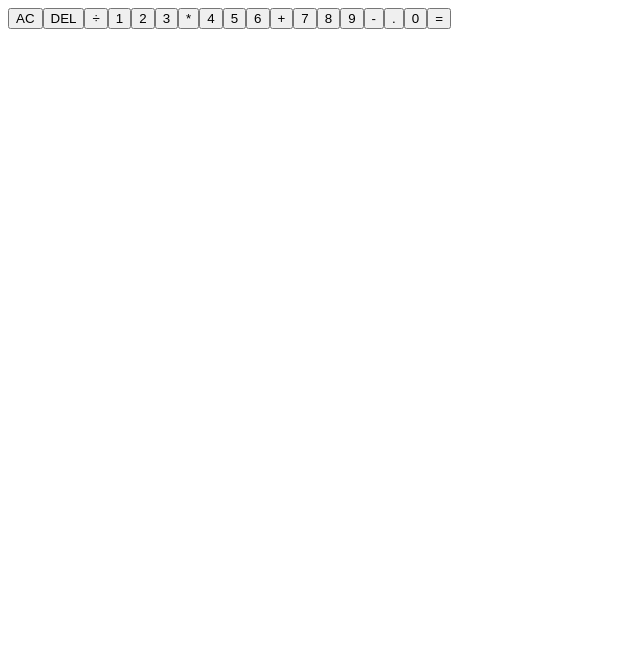
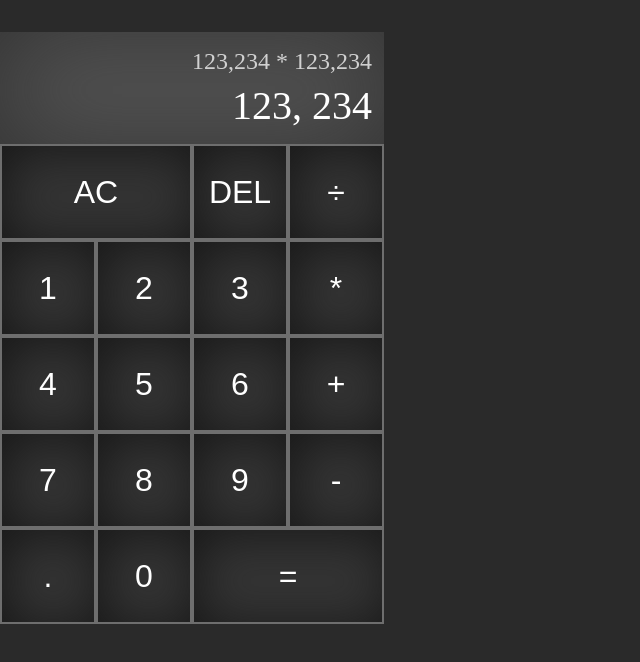
Before and after one commit to Zack1808/calculator, a React (Create React App) app: page / in a window 1280 px wide. Shown: the top 662 px of the page, without its empty margins (0-640 px from the left). Built offline with nearby package versions, Linux system fonts and the light colour scheme.

Commit message:
Added styling to the calculator

```diff
--- a/src/components/App.js
+++ b/src/components/App.js
@@ -1,4 +1,7 @@
 import React, { useState } from 'react';
+
+// importing the stylesheet
+import '../css/App.css';
 
 // Creating the App component
 const App = () => {
@@ -6,8 +9,8 @@
     return (
         <div className="calculator-grid">
             <div className="output">
-                <div className="previous-operand"></div>
-                <div className="current-operand"></div>
+                <div className="previous-operand">123,234 * 123,234</div>
+                <div className="current-operand">123, 234</div>
             </div>
             <button className="span-two">AC</button>
             <button>DEL</button>
--- /dev/null
+++ b/src/css/App.css
@@ -0,0 +1,59 @@
+*, *::before, *::after {
+    padding: 0;
+    margin: 0;
+    box-sizing: border-box;
+}
+
+body {
+    margin: 0;
+    background-color: #2a2a2a;
+}
+
+.calculator-grid {
+    display: grid;
+    margin-top: 2rem;
+    grid-template-columns: repeat(4, 6rem);
+    grid-template-rows: minmax(7rem, auto) repeat(5, 6rem);
+}
+
+.calculator-grid > button {
+    cursor: pointer;
+    font-size: 2rem;
+    color: #fff;
+    background-color: #343434;
+    box-shadow: inset 5px 5px 50px #181818;
+    border: 2px solid rgb(110, 110, 110);
+}
+
+.calculator-grid > button:hover,
+.calculator-grid > button:focus  {
+    background-color: #2b2b2b;
+    box-shadow: inset 5px 5px 50px #060606;
+}
+
+.span-two {
+    grid-column: span 2;
+}
+
+.output {
+    grid-column: 1 / -1;
+    background-color: rgba(126, 126, 126, .5);
+    box-shadow: inset 2px 2px 100px #343434;
+    display: flex;
+    flex-direction: column;
+    align-items: flex-end;
+    justify-content: space-around;
+    padding: .75rem;
+    word-wrap: break-word;
+    word-break: break-all;
+}
+
+.output .previous-operand {
+    color: rgba(255, 255, 255, .75);
+    font-size: 1.5rem
+}
+
+.output .current-operand {
+    color: #ffffff;
+    font-size: 2.5rem;
+}
```
